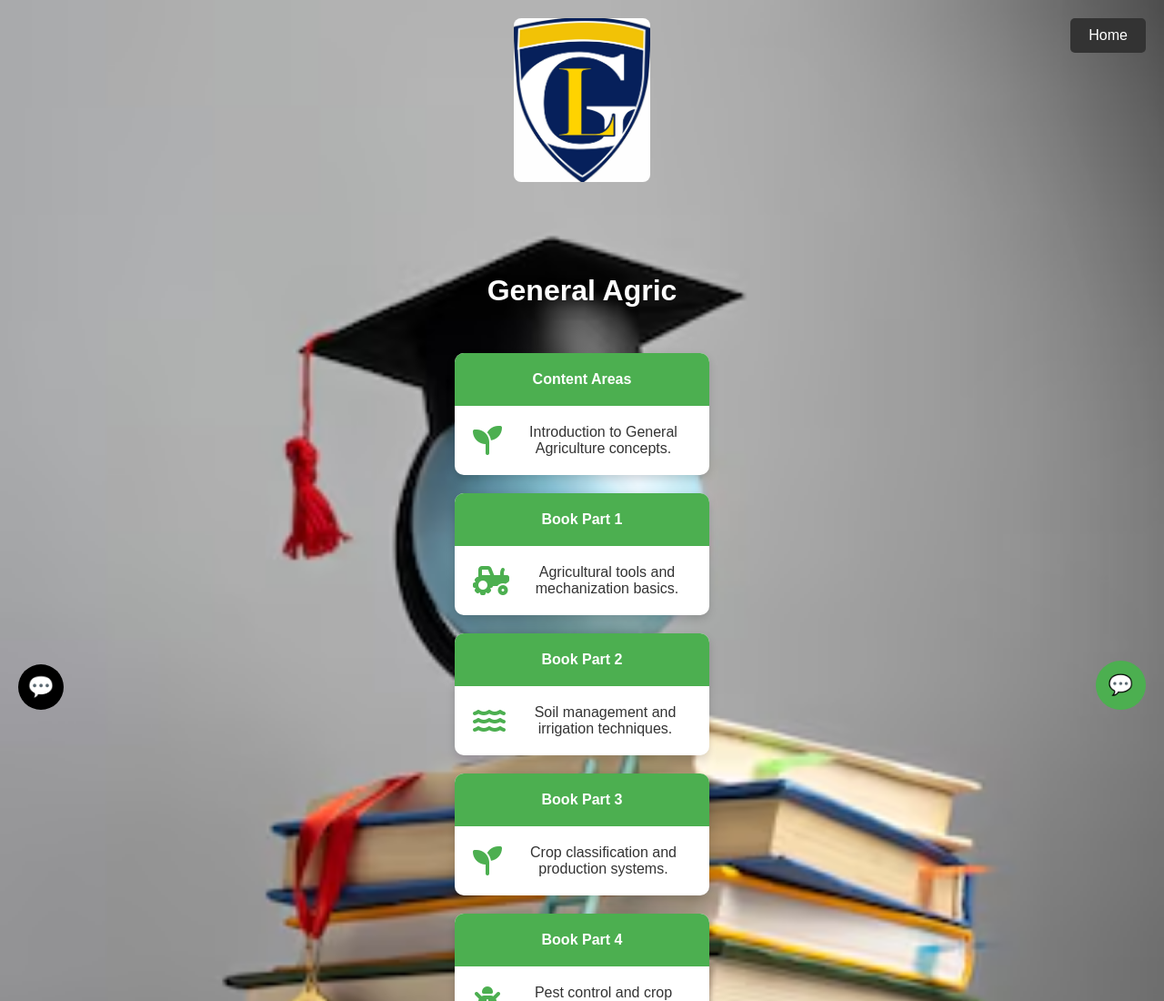
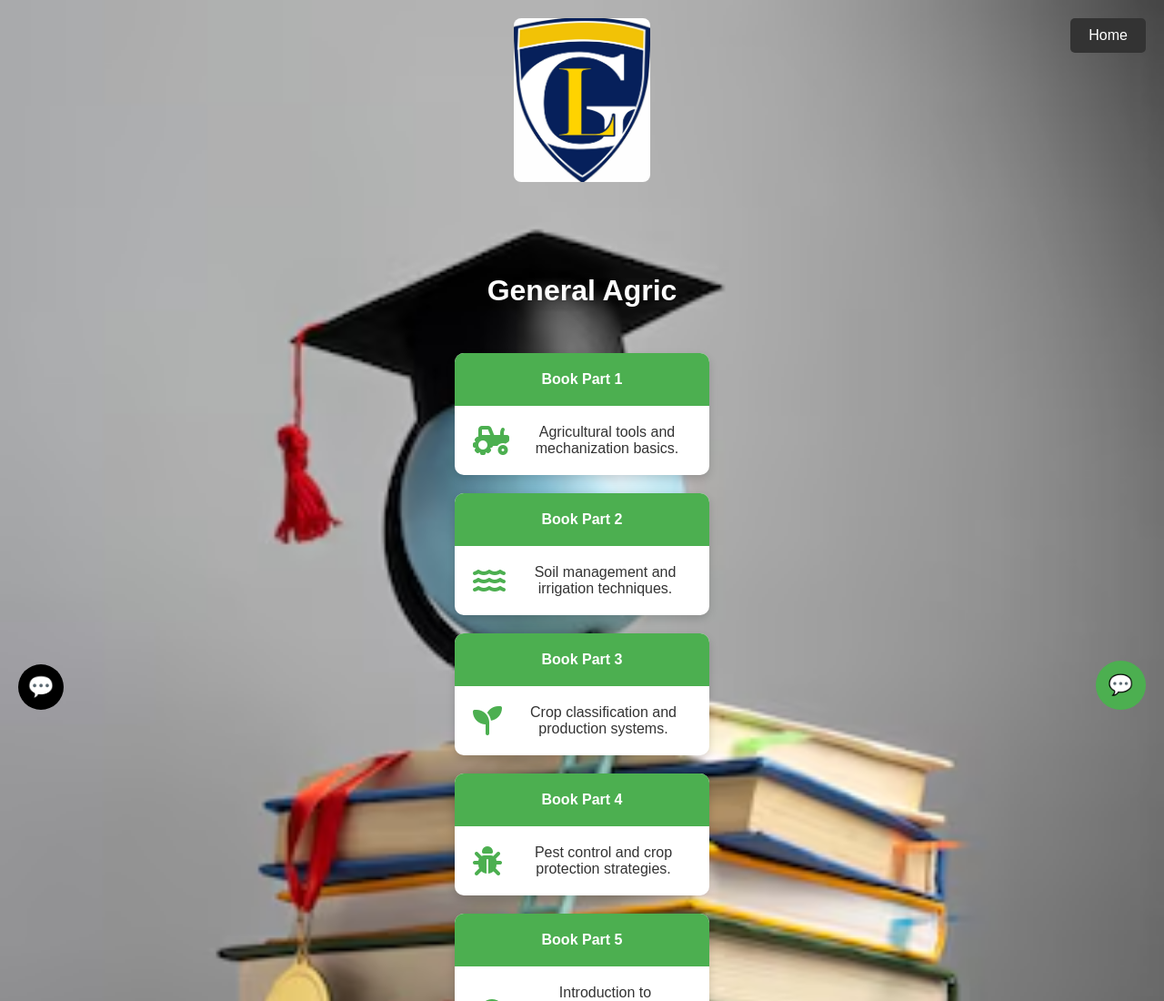
Before and after one commit to Cybok06/Graceland, a plain HTML site: page agric-page.html in a window 1280 px wide. Shown: the top 1100 px of the page at 91% size. Drawn offline with Linux system fonts and the light colour scheme.

Commit message:
Update agric-page.html

```diff
--- a/agric-page.html
+++ b/agric-page.html
@@ -128,13 +128,8 @@
   <div class="content">
     <h2>General Agric</h2>
 
-    <a href="https://drive.google.com/file/d/1-axM5t6T-G3i4YfKlY7r_ztLmjzxpZhq/view?usp=drive_link" class="pdf-card" target="_blank">
-      <div class="card-header">Content Areas</div>
-      <div class="card-body">
-        <i class="fas fa-seedling"></i>
-        <span>Introduction to General Agriculture concepts.</span>
-      </div>
-    </a>
+
+
 
     <a href="https://drive.google.com/file/d/1h5yKEfGkgCUG7o3BmbudZEmyhRGSb5rT/view?usp=sharing" class="pdf-card" target="_blank">
       <div class="card-header">Book Part 1</div>
```
